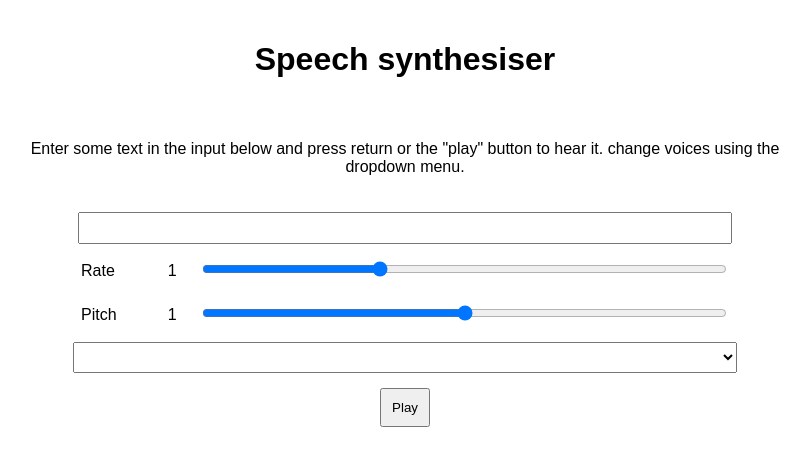
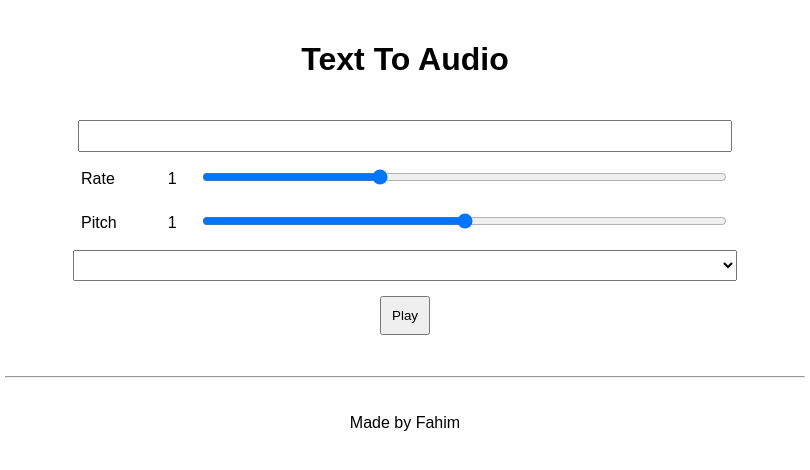
Before and after one commit to fahim6855/text-to-speech, a plain HTML site: page index.html in a window 1280 px wide. Shown: the whole page, without its empty margins (235-1045 px from the left). Drawn offline with Linux system fonts and the light colour scheme.

Commit message:
Update index.html

```diff
--- a/index.html
+++ b/index.html
@@ -5,7 +5,7 @@
     <meta http-equiv="X-UA-Compatible" content="IE=edge,chrome=1">
     <meta name="viewport" content="width=device-width">
 
-    <title>Speech synthesiser</title>
+    <title>Text To Audio</title>
 
     <link rel="stylesheet" href="style.css">
     <!--[if lt IE 9]>
@@ -14,9 +14,8 @@
   </head>
 
   <body>
-    <h1>Speech synthesiser</h1>
+    <h1>Text To Audio</h1>
 
-    <p>Enter some text in the input below and press return  or the "play" button to hear it. change voices using the dropdown menu.</p>
 
     <form>
     <input type="text" class="txt">
@@ -39,5 +38,6 @@
     </form>
 
     <script src="script.js"></script>
+   <br> <hr><p style="text-align:center">Made by Fahim</p>
   </body>
 </html>
```
